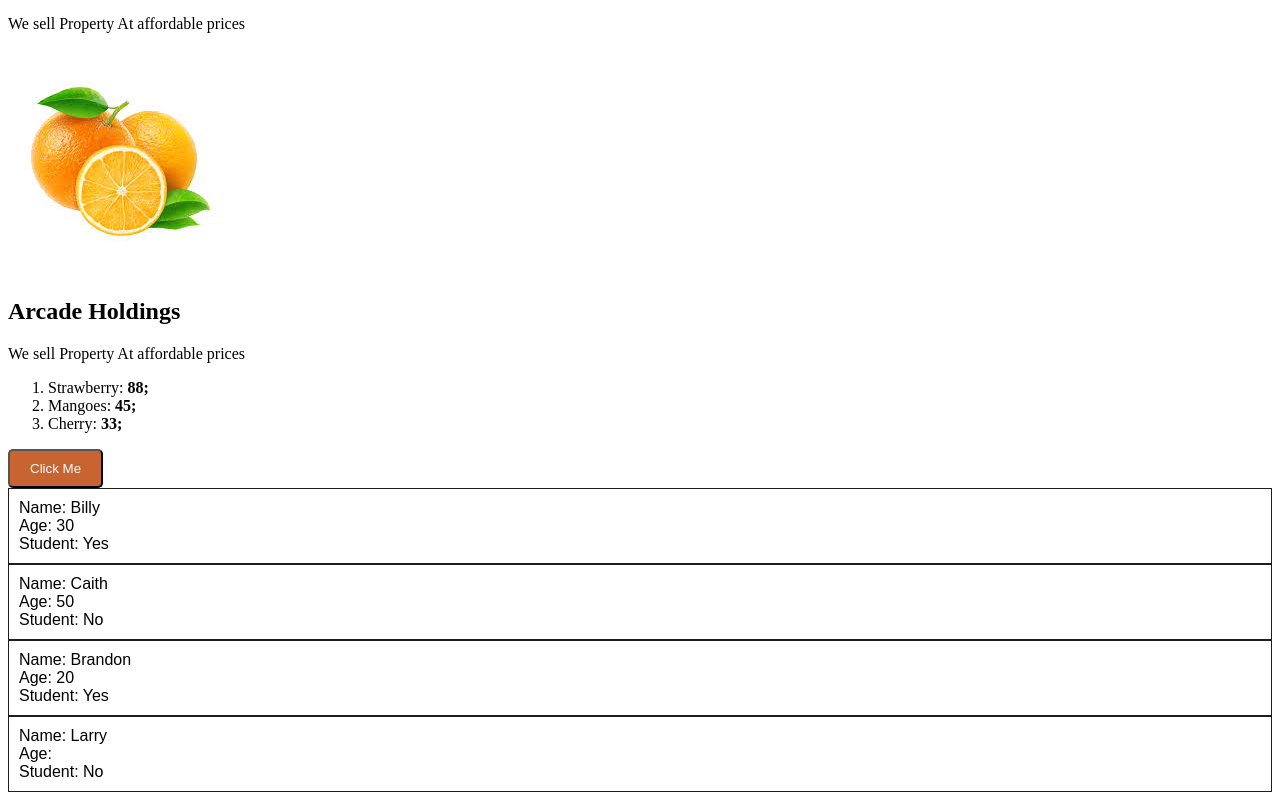
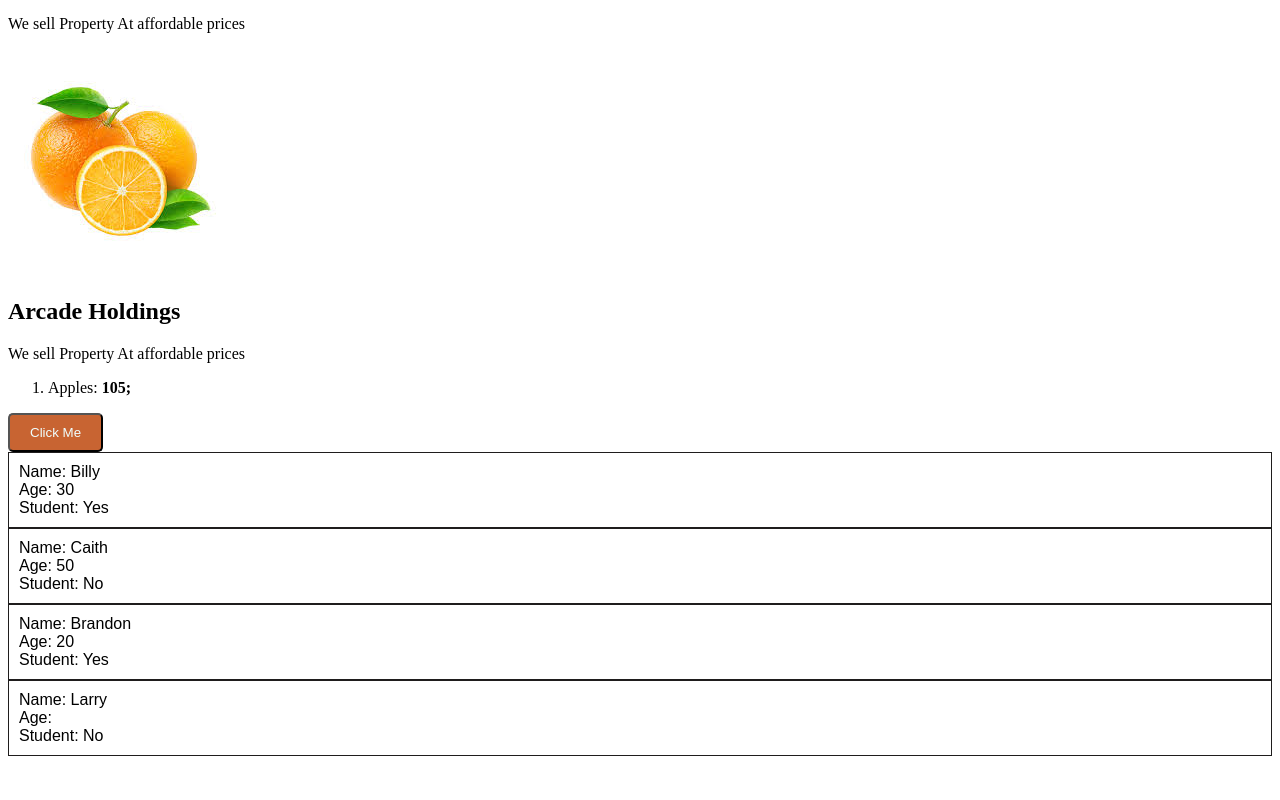
Before and after one commit to hpeter19/React, a React (Vite) app: page / in a window 1280 px wide. Shown: the part 948-1748 px from the top of the page. After the commit the page ends 1712 px from the top, so only its background shows below. Built offline with nearby package versions, Linux system fonts and the light colour scheme.

Commit message:
High calories fruits in a list

```diff
--- a/src/lists.jsx
+++ b/src/lists.jsx
@@ -15,16 +15,16 @@ const fruits =[{Id:1,name:"Apples", calories:105},
 //fruits.sort((a,b) => a.calories-b.calories);//numerical order
 fruits.sort((a,b) => b.calories-a.calories);//reversed numerical order
 //low calory fruits
-const LowCalFruits = fruits.filter(fruit => fruit.calories <100);//low calory fruits
-
+//const LowCalFruits = fruits.filter(fruit => fruit.calories <100);//low calory fruits
+const HighCalFruits = fruits.filter(fruit => fruit.calories >=100);//High calories fruits
 
 //fruit.name object is used when each list has different name.
 //for the case of a database, we set the key as id.
 
 
-const listItems=LowCalFruits.map(LowCalFruit => <li key ={LowCalFruit.Id}>
-                     {LowCalFruit.name}:&nbsp;
-                     <b>{LowCalFruit.calories};</b>
+const listItems=HighCalFruits.map(HighCalFruit => <li key ={HighCalFruit.Id}>
+                     {HighCalFruit.name}:&nbsp;
+                     <b>{HighCalFruit.calories};</b>
                      </li>);
 return(<ol>{listItems}</ol>);
 }
```
